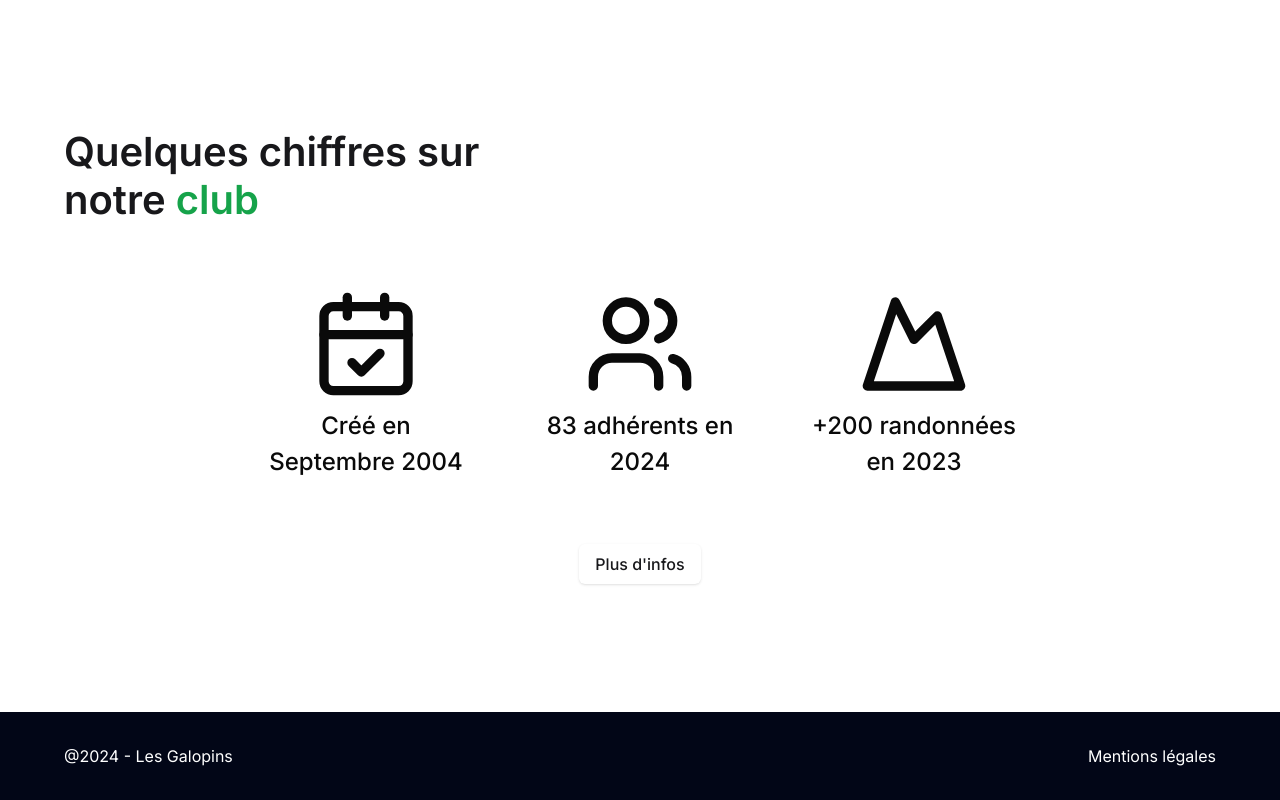
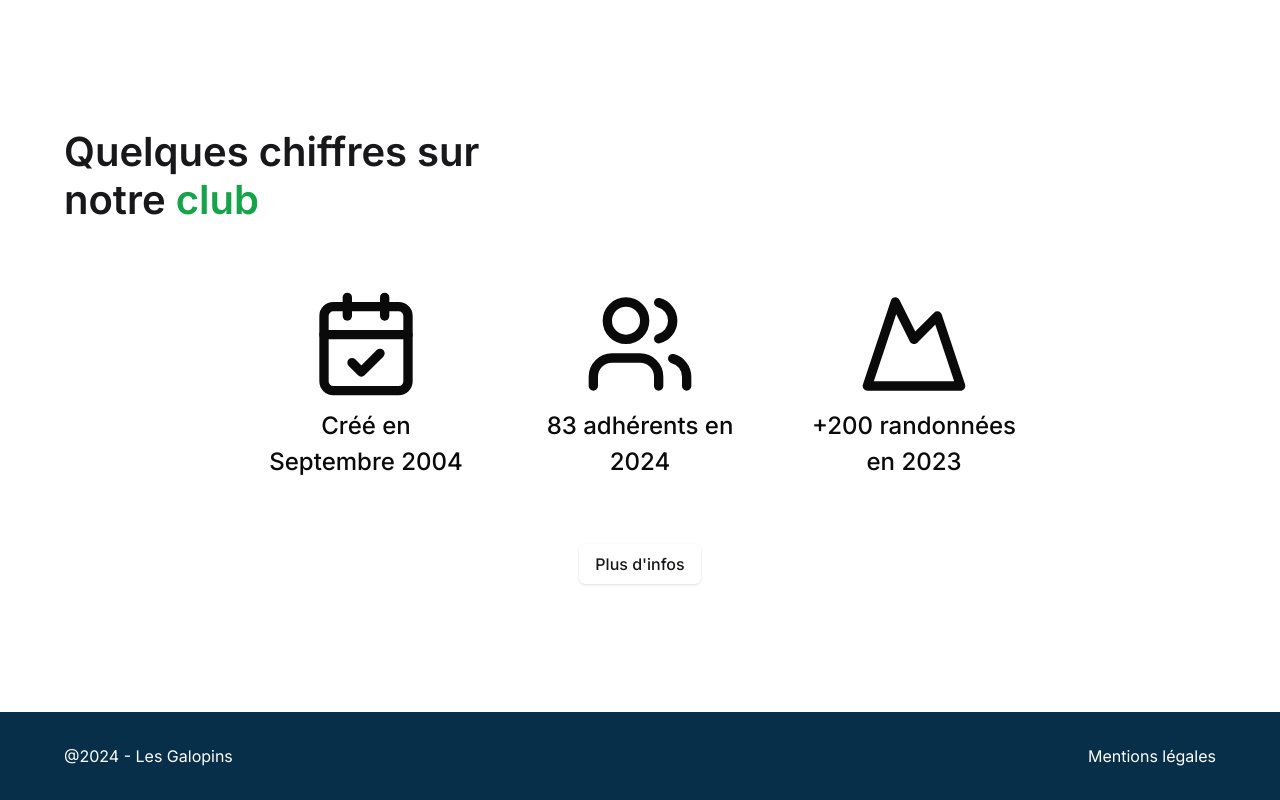
Before and after one commit to SebastienLaurentt/Galopins-Next-V2, a Next.js app: page / in a window 1280 px wide. Shown: the part 4369-5169 px from the top of the page. Built offline with nearby package versions, Linux system fonts and the light colour scheme.

Commit message:
header, BurgerMenu and footer bg is now sky-950 whereas slate-950

```diff
--- a/src/features/layout/Footer/Footer.tsx
+++ b/src/features/layout/Footer/Footer.tsx
@@ -2,7 +2,7 @@ import Link from "next/link";
 
 export const Footer = () => {
   return (
-    <footer className="bg-slate-950 text-white">
+    <footer className="bg-sky-950 text-white">
       <div className="flex text-xs md:text-sm items-center px-6 md:px-10 xl:px-16 2xl:max-w-[1280px] 2xl:mx-auto py-8 justify-between items-center ">
         <span className="">@2024 - Les Galopins</span>
         <span className="">
--- a/src/features/layout/Header/BurgerMenu.tsx
+++ b/src/features/layout/Header/BurgerMenu.tsx
@@ -27,7 +27,7 @@ export default function BurgerMenu({ isOpen, setIsOpen }: IBurgerMenu) {
       </button>
 
       <nav
-        className={`flex-col min-h-screen top-0 w-full fixed bg-slate-950 text-center transition-all duration-500 ease-in-out  ${
+        className={`flex-col min-h-screen top-0 w-full fixed bg-sky-950 text-center transition-all duration-500 ease-in-out  ${
           isOpen ? "left-0" : "left-full"
         }`}
       >
--- a/src/features/layout/Header/Header.tsx
+++ b/src/features/layout/Header/Header.tsx
@@ -12,7 +12,7 @@ export const Header = () => {
   const [isOpen, setIsOpen] = useState(false);
   const pathname = usePathname();
 
-  const headerBgColor = pathname === "/" ? "" : "bg-slate-950";
+  const headerBgColor = pathname === "/" ? "" : "bg-sky-950";
   const headerPosition = pathname === "/" ? "absolute" : "";
 
   return (
```
